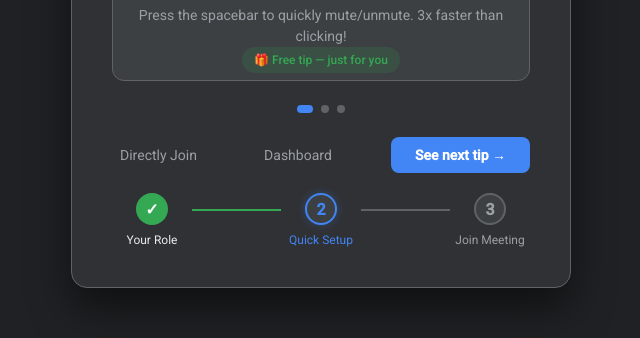
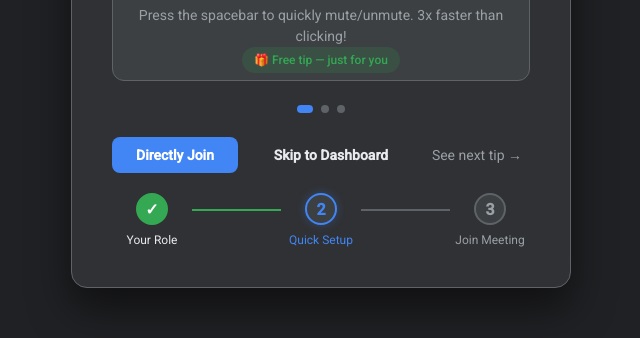
Before and after one commit to Nithinchalamchala/GMEET_REDESIGNED, a plain HTML site: page index.html in a window 1280 px wide. Both pictures are taken after a click on the button 332 px from the left and 492 px from the top of the page. Shown: the part 424-762 px from the top of the page, without its empty margins (319-959 px from the left). Drawn offline with Linux system fonts and the light colour scheme; a web font is replaced by a local one.

Commit message:
Update button contrast for onboarding actions

```diff
--- a/index.html
+++ b/index.html
@@ -138,9 +138,9 @@
 
         <div class="onboarding-actions">
             <!-- Directly join skips dashboard and goes to meeting -->
-            <button class="btn-secondary" onclick="window.location.href='meeting.html'">Directly Join</button>
-            <button class="btn-secondary" onclick="skipOnboardingWizard()">Dashboard</button>
-            <button class="btn-primary-action" id="onboardingNextBtn" onclick="nextOnboardingTip()">See next tip →</button>
+            <button class="btn-primary-action" onclick="window.location.href='meeting.html'">Directly Join</button>
+            <button class="btn-primary-action" style="background: var(--surface-2); color: var(--text-primary);" onclick="skipOnboardingWizard()">Skip to Dashboard</button>
+            <button class="btn-secondary" id="onboardingNextBtn" onclick="nextOnboardingTip()">See next tip →</button>
         </div>
 
         <!-- Commitment progress -->
```
